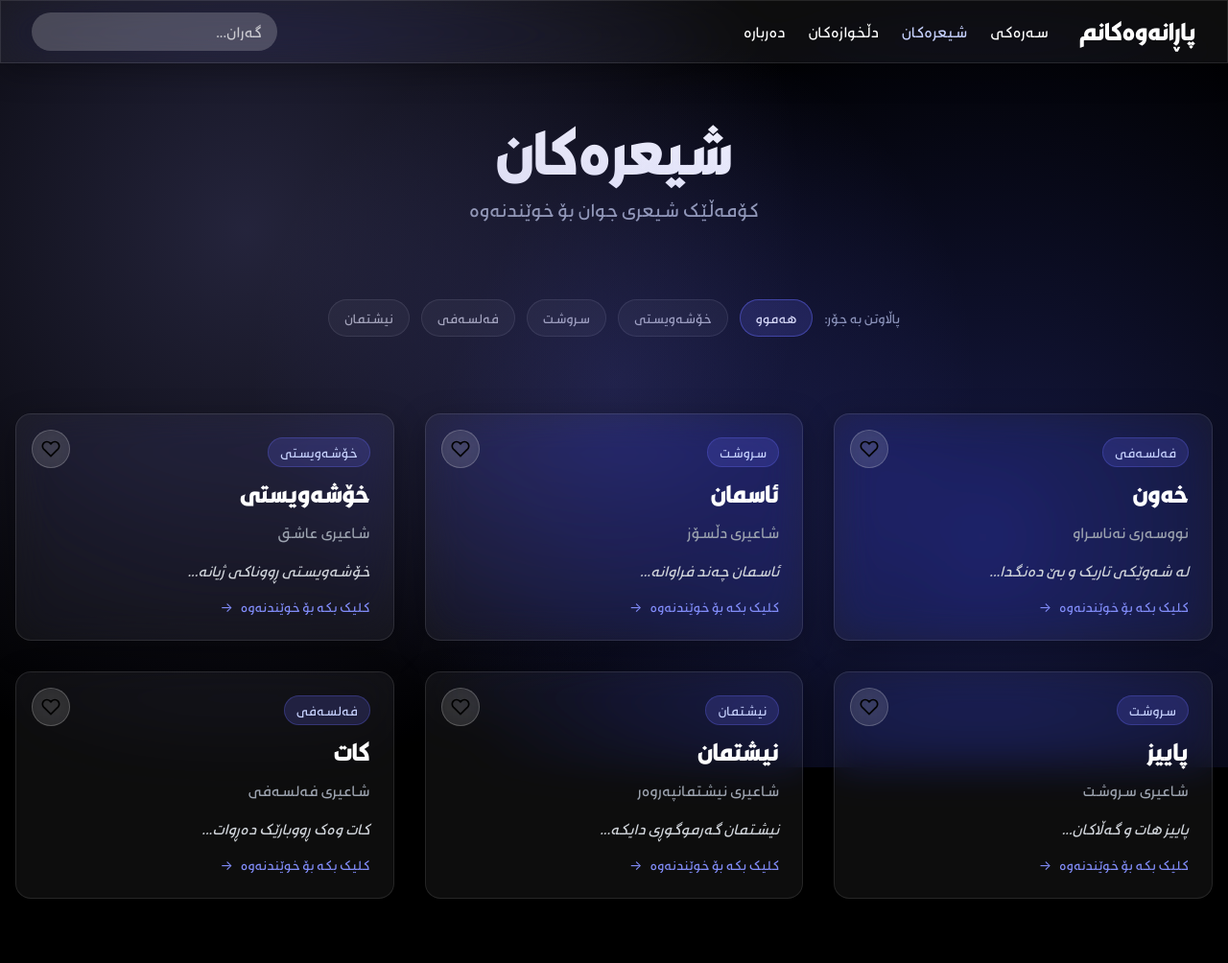
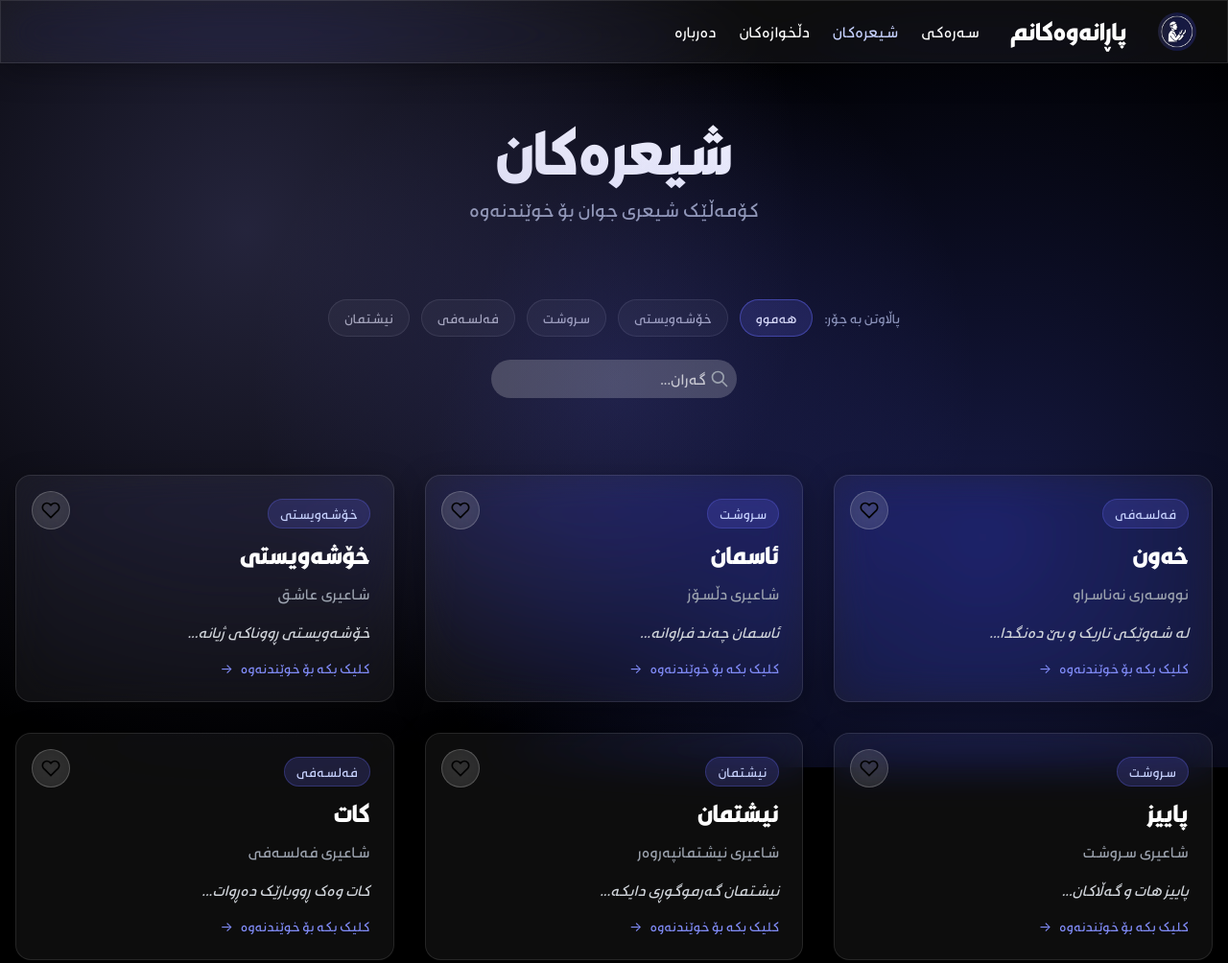
Before and after one commit to hamaxalid3344/dua-zikrr, a plain HTML site: page poems.html in a window 1280 px wide. Shown: the top 1004 px of the page at 96% size. Drawn offline with nearby package versions, Linux system fonts and the light colour scheme.

Commit message:
Add files via upload

```diff
--- a/poems.html
+++ b/poems.html
@@ -3,6 +3,18 @@
 <head>
     <meta charset="UTF-8">
     <meta name="viewport" content="width=device-width, initial-scale=1.0">
+
+        <link rel="manifest" href="data:application/json;base64,eyJuYW1lIjoi2YHYs9iqINin2YUg2KfbjCDYp9ix2KfZhSIsInNob3J0X25hbWUiOiLZgtiuINin2LPYp9mFINin2YYiLCJpY29ucyI6W3sic3JjIjoibG9nby5wbmciLCJzaXplcyI6IjUxMngxMjgiLCJ0eXBlIjoiaW1hZ2UvcG5nIn1dfQ==">
+
+    <!-- 🆕 لۆگۆکان -->
+    <link rel="icon" type="image/png" href="./images/logo.png">
+    <link rel="apple-touch-icon" href="./images/logo.png">
+
+    <!-- 🆕 PWA بۆ مۆبایل home screen -->
+    <meta name="apple-mobile-web-app-capable" content="yes">
+    <meta name="apple-mobile-web-app-status-bar-style" content="black-translucent">
+    <meta name="theme-color" content="#000000">
+
     <title>پاڕانەوەکانم - شیعرەکان</title>
     <script src="https://cdn.tailwindcss.com"></script>
     <link rel="stylesheet" href="https://cdnjs.cloudflare.com/ajax/libs/font-awesome/6.4.0/css/all.min.css">
@@ -15,6 +27,7 @@
         <div class="max-w-7xl mx-auto px-4 sm:px-6 lg:px-8">
             <div class="flex justify-between items-center h-16">
                 <div class="flex items-center gap-4 sm:gap-8">
+                    <img src="./images/logo.png" alt="لۆگۆ" class="w-10 h-10 rounded-full logo-img">
                     <h1 class="text-xl sm:text-2xl font-bold text-white">پاڕانەوەکانم</h1>
                     <div class="hidden md:flex gap-6">
                         <a href="index.html" class="nav-link text-white hover:text-gray-200 transition">سەرەکی</a>
@@ -24,15 +37,6 @@
                     </div>
                 </div>
                 <div class="flex items-center gap-3">
-                    <div class="search-container w-48 sm:w-64">
-                        <input
-                            type="text"
-                            id="searchInput"
-                            placeholder="گەڕان..."
-                            class="w-full px-3 sm:px-4 py-2 text-sm sm:text-base rounded-full bg-white/20 text-white placeholder-white/70 focus:outline-none focus:ring-2 focus:ring-white/50"
-                        >
-                        <div id="searchResults" class="search-results glass rounded-lg p-2"></div>
-                    </div>
                     <button id="hamburger" class="hamburger md:hidden p-2 rounded-lg glass bg-white/10 hover:bg-white/20">
                 <span class="block w-6 h-0.5 bg-white rounded-sm transition-all"></span>
                 <span class="block w-6 h-0.5 bg-white rounded-sm mt-1 transition-all"></span>
@@ -71,7 +75,20 @@
                 <button class="filter-btn" data-category="فەلسەفی">فەلسەفی</button>
                 <button class="filter-btn" data-category="نیشتمان">نیشتمان</button>
             </div>
-        </div>
+        </div><br>
+        <div class="search-container w-48 sm:w-64 flex items-center gap-3 z-50 mx-auto max-w-7xl">
+              <svg class="search-icon absolute right-2 top-1/2 transform -translate-y-1/2 text-gray-400 w-5 h-5"
+         fill="none" stroke="currentColor" viewBox="0 0 24 24">
+        <path stroke-linecap="round" stroke-linejoin="round" stroke-width="2" d="M21 21l-6-6m2-5a7 7 0 11-14 0 7 7 0 0114 0z"></path>
+    </svg>
+                        <input
+                            type="text"
+                            id="searchInput"
+                            placeholder= "گەڕان..."
+                            class="w-full px-8 sm:px-8 py-2 text-sm sm:text-base rounded-full bg-white/20 text-white placeholder-white/70 focus:outline-none focus:ring-2 focus:ring-white/50"
+                        >
+                        <div id="searchResults" class="search-results glass rounded-lg p-2"></div>
+                    </div>
     </section>
 
     <section class="py-8 sm:py-12 px-4">
```
Also changed, not shown: about.html (+13 -0 lines), favorites.html (+13 -0 lines), poem-detail.html (+13 -0 lines), images/logo.png (added).
